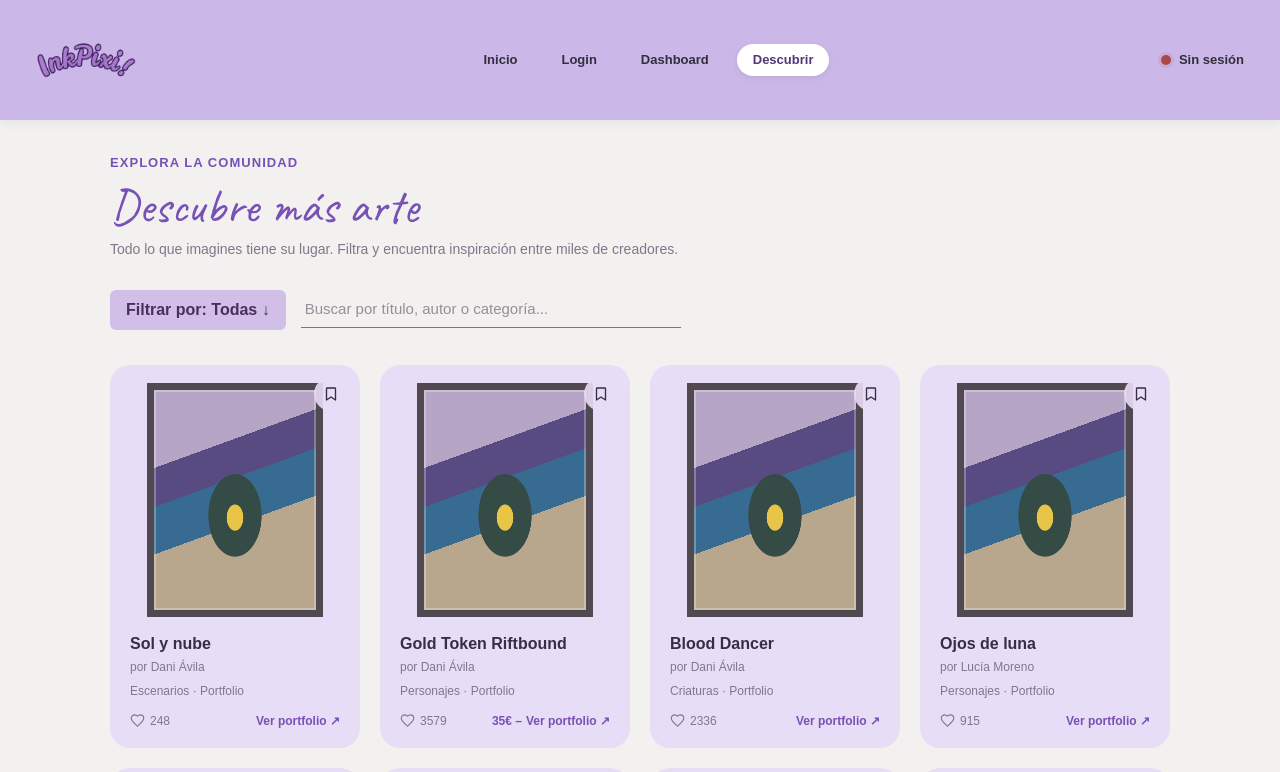
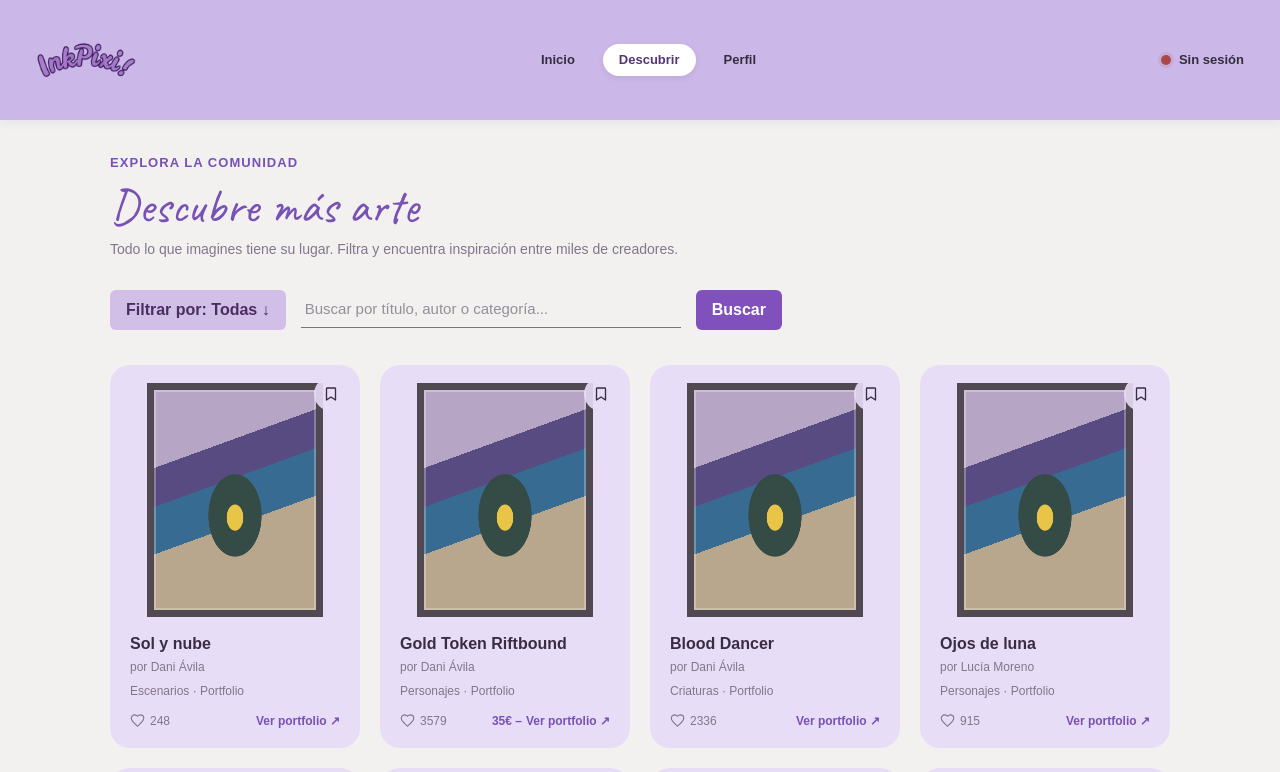
Before and after one commit to Davila30/InkPixiWeb, an Angular app: page /descubrir in a window 1280 px wide. Shown: the top 772 px of the page. Built offline with nearby package versions, Linux system fonts and the light colour scheme.

Commit message:
Actualizar estilos de botones en la sección de filtros y añadir enlace al perfil en la barra de navegación

```diff
--- a/src/app/features/discover/discover.html
+++ b/src/app/features/discover/discover.html
@@ -14,7 +14,7 @@
     <div class="relative">
       <button
         type="button"
-        class="cursor-pointer whitespace-nowrap rounded-[6px] border-0 bg-[#d1bfe8] px-4 py-2 font-bold text-[#4a2e61]"
+        class="cursor-pointer whitespace-nowrap rounded-[6px] border-0 bg-[#d1bfe8] px-4 py-2 font-bold text-[#4a2e61] hover:bg-[#765b9f]"
         (click)="toggleFilter()"
         [attr.aria-expanded]="isFilterOpen()"
         aria-haspopup="listbox"
@@ -51,6 +51,13 @@
       (input)="onSearch($event)"
       aria-label="Buscar obras"
     />
+    <button
+      type="submit"
+      class="cursor-pointer rounded-[6px] border-0 bg-[#8051bc] px-4 py-2 font-bold text-white hover:bg-[#6d40aa]"
+      (click)="clearFilters()"
+    >
+    Buscar
+    </button>
   </section>
 
   <!-- Galería de obras -->
--- a/src/app/shared/components/navbar/navbar.html
+++ b/src/app/shared/components/navbar/navbar.html
@@ -12,26 +12,33 @@
     >
       Inicio
     </a>
-    <a
+    <!--<a
       routerLink="/login"
       routerLinkActive="bg-white text-[#543575] shadow-[0_2px_6px_rgba(0,0,0,0.08)]"
       class="rounded-[20px] px-[10px] py-[5px] text-[12px] font-bold text-[#342d3b] no-underline transition-all duration-200 ease-in-out hover:bg-white/50 hover:text-[#543575] min-[681px]:px-4 min-[681px]:py-[6px] min-[681px]:text-[13px]"
     >
       Login
-    </a>
-    <a
+    </a>-->
+    <!-- <a
       routerLink="/dashboard"
       routerLinkActive="bg-white text-[#543575] shadow-[0_2px_6px_rgba(0,0,0,0.08)]"
       class="rounded-[20px] px-[10px] py-[5px] text-[12px] font-bold text-[#342d3b] no-underline transition-all duration-200 ease-in-out hover:bg-white/50 hover:text-[#543575] min-[681px]:px-4 min-[681px]:py-[6px] min-[681px]:text-[13px]"
     >
       Dashboard
-    </a>
+    </a>-->
     <a
       routerLink="/descubrir"
       routerLinkActive="bg-white text-[#543575] shadow-[0_2px_6px_rgba(0,0,0,0.08)]"
       class="rounded-[20px] px-[10px] py-[5px] text-[12px] font-bold text-[#342d3b] no-underline transition-all duration-200 ease-in-out hover:bg-white/50 hover:text-[#543575] min-[681px]:px-4 min-[681px]:py-[6px] min-[681px]:text-[13px]"
     >
       Descubrir
+    </a>
+    <a
+      routerLink="/profile"
+      routerLinkActive="bg-white text-[#543575] shadow-[0_2px_6px_rgba(0,0,0,0.08)]"
+      class="rounded-[20px] px-[10px] py-[5px] text-[12px] font-bold text-[#342d3b] no-underline transition-all duration-200 ease-in-out hover:bg-white/50 hover:text-[#543575] min-[681px]:px-4 min-[681px]:py-[6px] min-[681px]:text-[13px]"
+    >
+      Perfil
     </a>
   </nav>
 
```
